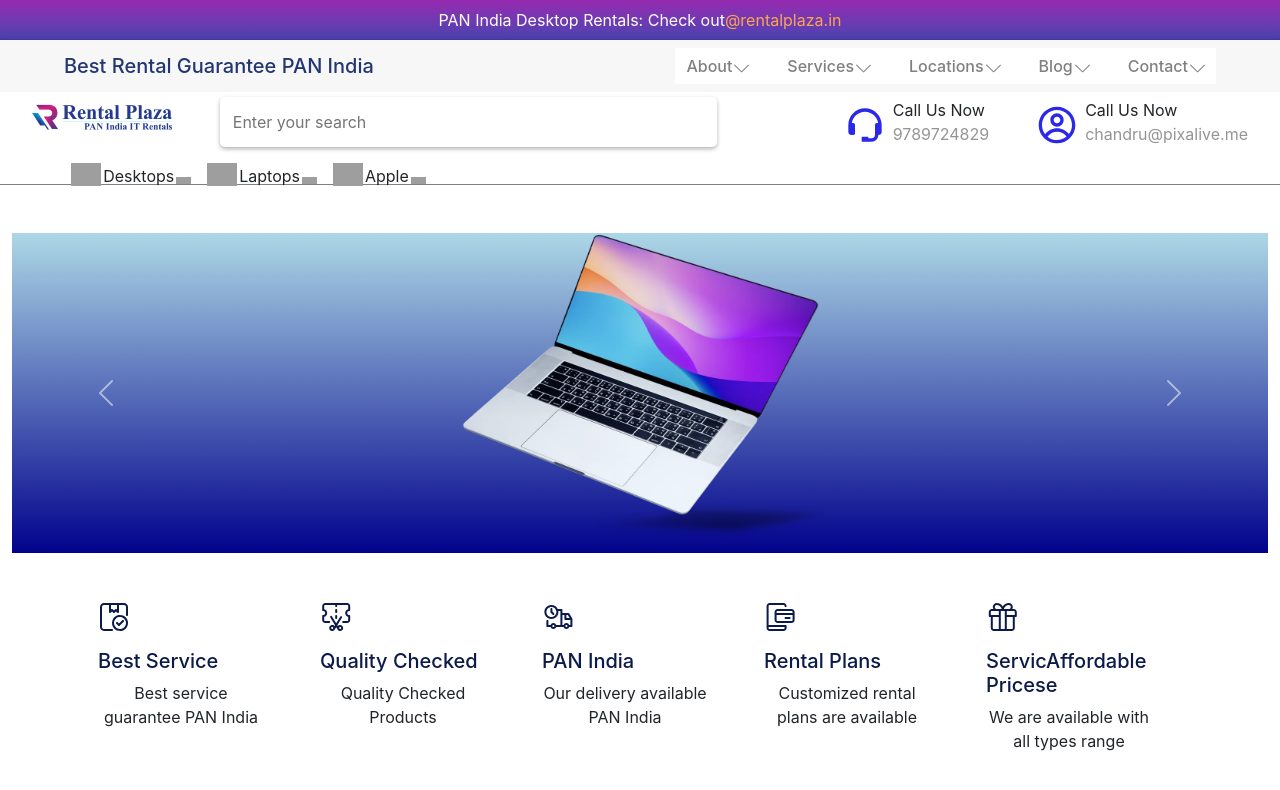
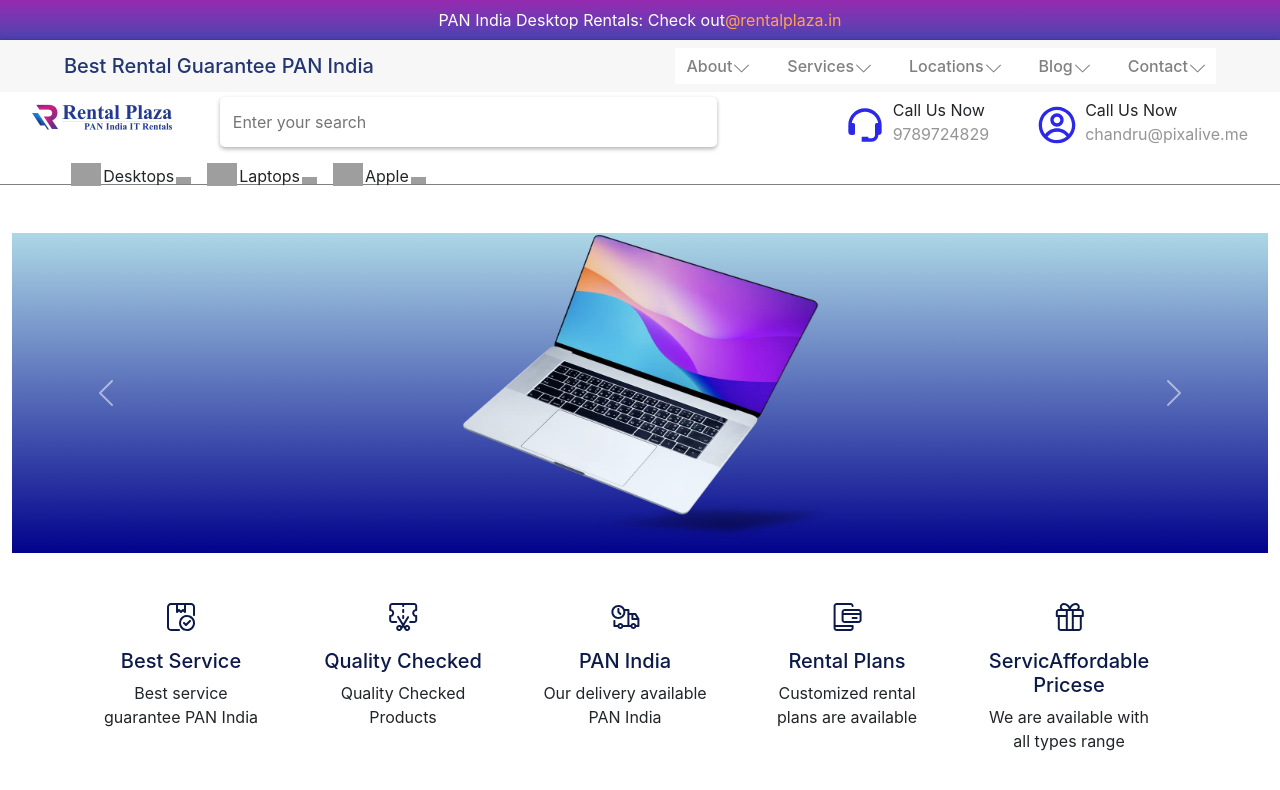
Before and after one commit to gladyprashanth/react-signin, a React (Create React App) app: page / in a window 1280 px wide. Shown: the top 790 px of the page. Built offline with nearby package versions, Linux system fonts and the light colour scheme; grey boxes are pictures that could not be loaded.

Commit message:
Small changes

```diff
--- a/src/Components/Bestservices/Bestservices.js
+++ b/src/Components/Bestservices/Bestservices.js
@@ -42,7 +42,7 @@ const Bestservices = () => {
   <div className="container mt-5">
       <div className="row ">
         {iconData.map((icon, index) => (
-          <div key={index} className="col-sm-2 mx-3">
+          <div key={index} className="col-sm-2 mx-3 text-center">
             <figure className="zoom ">
               <img src={icon.image} alt={icon.title} />
             </figure>
--- a/src/Components/MainBody/MainBody.js
+++ b/src/Components/MainBody/MainBody.js
@@ -6,8 +6,6 @@ import Footer from '../Footer/Footer'
 import TopHeader from '../Header/TopHeader/TopHeader'
 import AdsHeader from '../Header/AdsHeader/AdsHeader'
 import BottomHeader from '../Header/BottomHeader/BottomHeader'
-
-
 
 const MainBody = () => {
 
```
